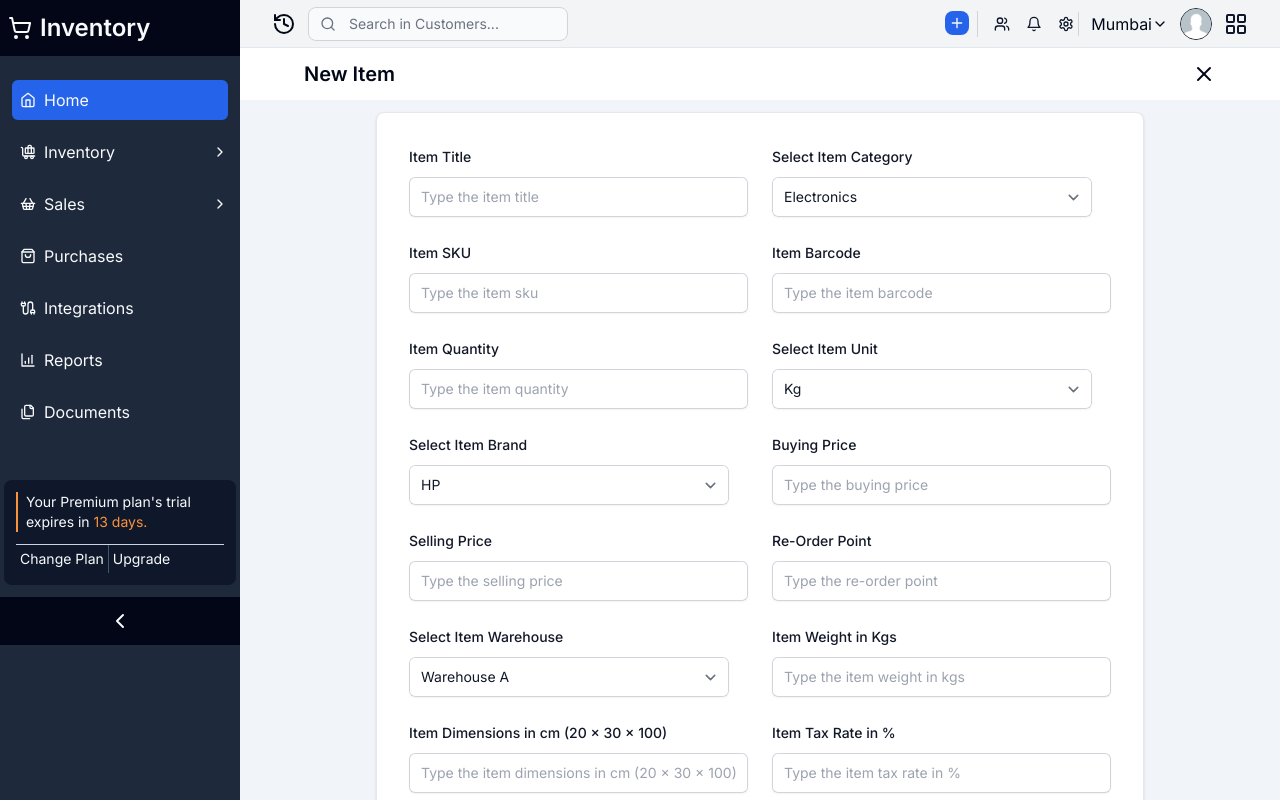
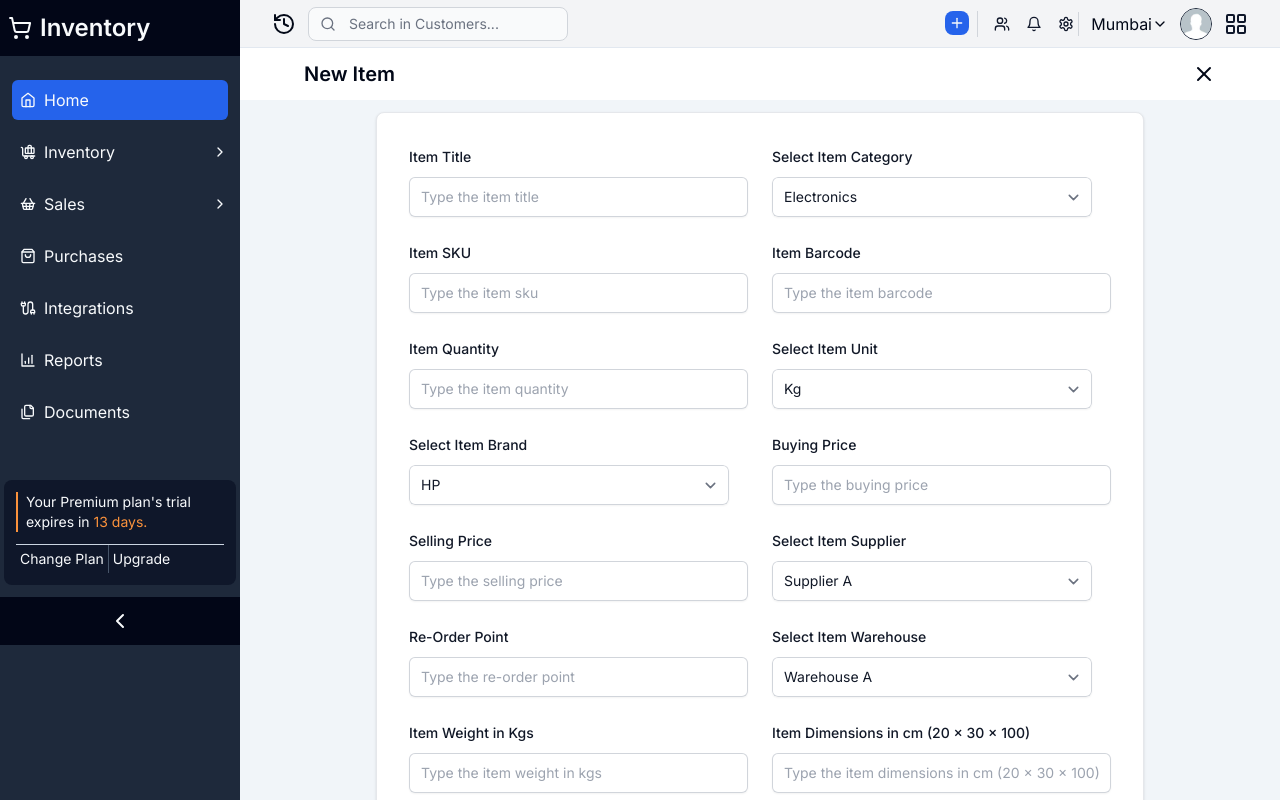
Before and after one commit to CodingKing2003/Inventory-Managemenr-System-SAAS, a Next.js app: page /dashboard/inventory/items/new in a window 1280 px wide. Shown: the top 800 px of the page. Built offline with nearby package versions, Linux system fonts and the light colour scheme.

Commit message:
Creating Items API Endpoint

```diff
--- a/app/(back-office)/dashboard/inventory/items/new/page.jsx
+++ b/app/(back-office)/dashboard/inventory/items/new/page.jsx
@@ -53,6 +53,21 @@ const NewItems = () => {
     },
     {
       label: "Warehouse C",
+      value: "vdfgvfg67tu",
+    },
+  ];
+
+  const suppliers = [
+    {
+      label: "Supplier A",
+      value: "df578htyj",
+    },
+    {
+      label: "Supplier B",
+      value: "vdfgvfg67tu",
+    },
+    {
+      label: "Supplier C",
       value: "vdfgvfg67tu",
     },
   ];
@@ -132,7 +147,7 @@ const NewItems = () => {
             <TextInput
               name="qty"
               label="Item Quantity"
-              type="text"
+              type="number"
               register={register}
               errors={errors}
               className="w-full"
@@ -172,6 +187,14 @@ const NewItems = () => {
               className="w-full"
             />
 
+            <SelectInput
+              register={register}
+              className="w-full"
+              name="supplierId"
+              label="Select Item Supplier "
+              options={suppliers}
+            />
+
             <TextInput
               name="reOrderPoint"
               label="Re-Order Point"
@@ -199,7 +222,7 @@ const NewItems = () => {
             />
 
             <TextInput
-              name="weight"
+              name="dimensions"
               label="Item Dimensions in cm (20 x 30 x 100)"
               register={register}
               errors={errors}
--- /dev/null
+++ b/app/api/items/route.js
@@ -0,0 +1,57 @@
+import { NextResponse } from "next/server";
+
+export async function POST(request) {
+  try {
+    const {
+      title,
+      categoryId,
+      sku,
+      barcode,
+      qty,
+      unitId,
+      brandId,
+      buyingPrice,
+      sellingPrice,
+      supplierId,
+      reOrderPoint,
+      warehouseId,
+      weight,
+      dimensions,
+      taxRate,
+      notes,
+      description,
+    } = await request.json();
+    const items = {
+      title,
+      categoryId,
+      sku,
+      barcode,
+      qty,
+      unitId,
+      brandId,
+      buyingPrice,
+      sellingPrice,
+      supplierId,
+      reOrderPoint,
+      warehouseId,
+      weight,
+      dimensions,
+      taxRate,
+      notes,
+      description,
+    };
+    console.log(items);
+
+    return NextResponse.json(items);
+  } catch (error) {
+    return NextResponse.json(
+      {
+        error,
+        message: "Failed to create a unit",
+      },
+      {
+        status: 500,
+      }
+    );
+  }
+}
```
